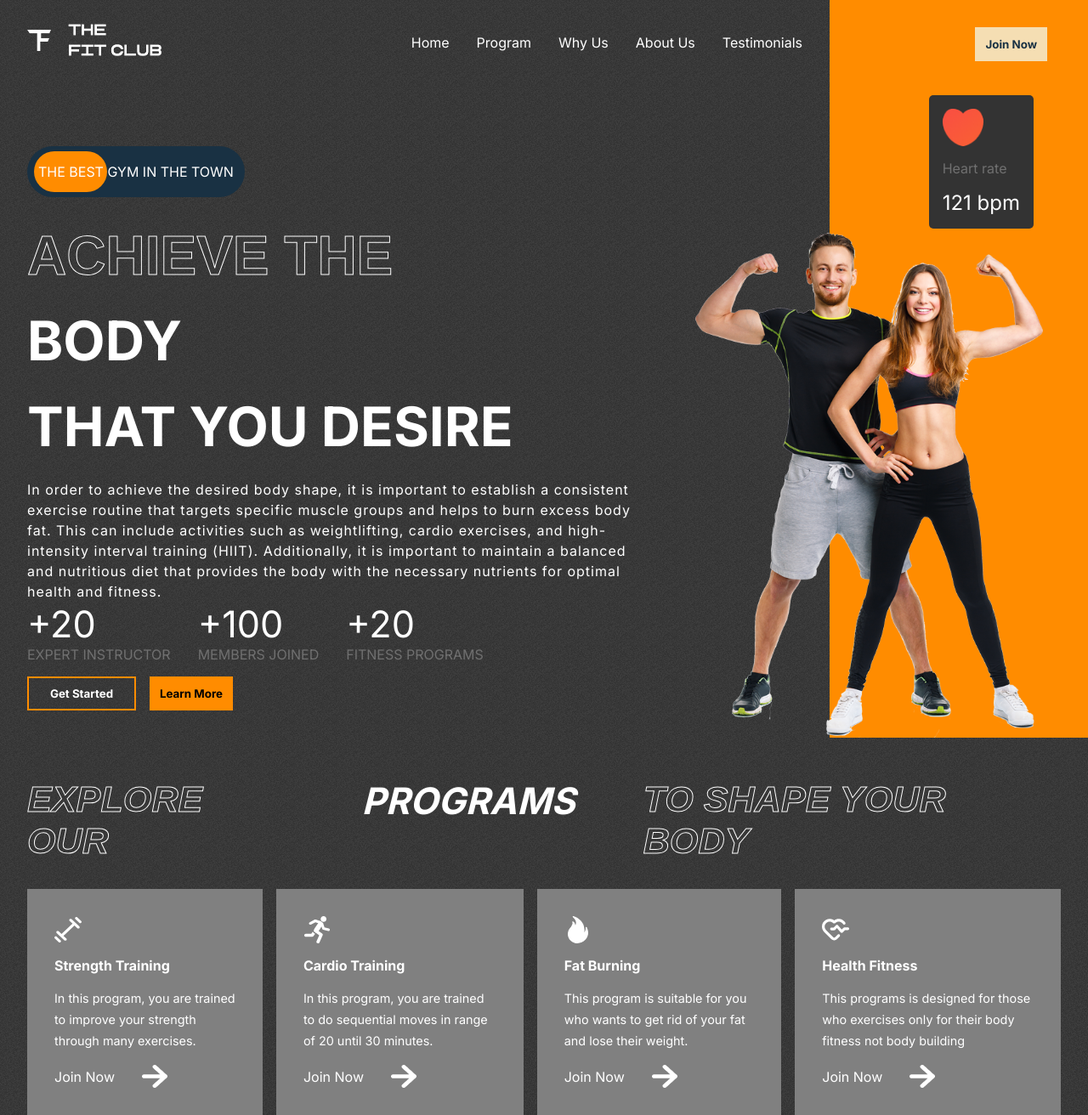
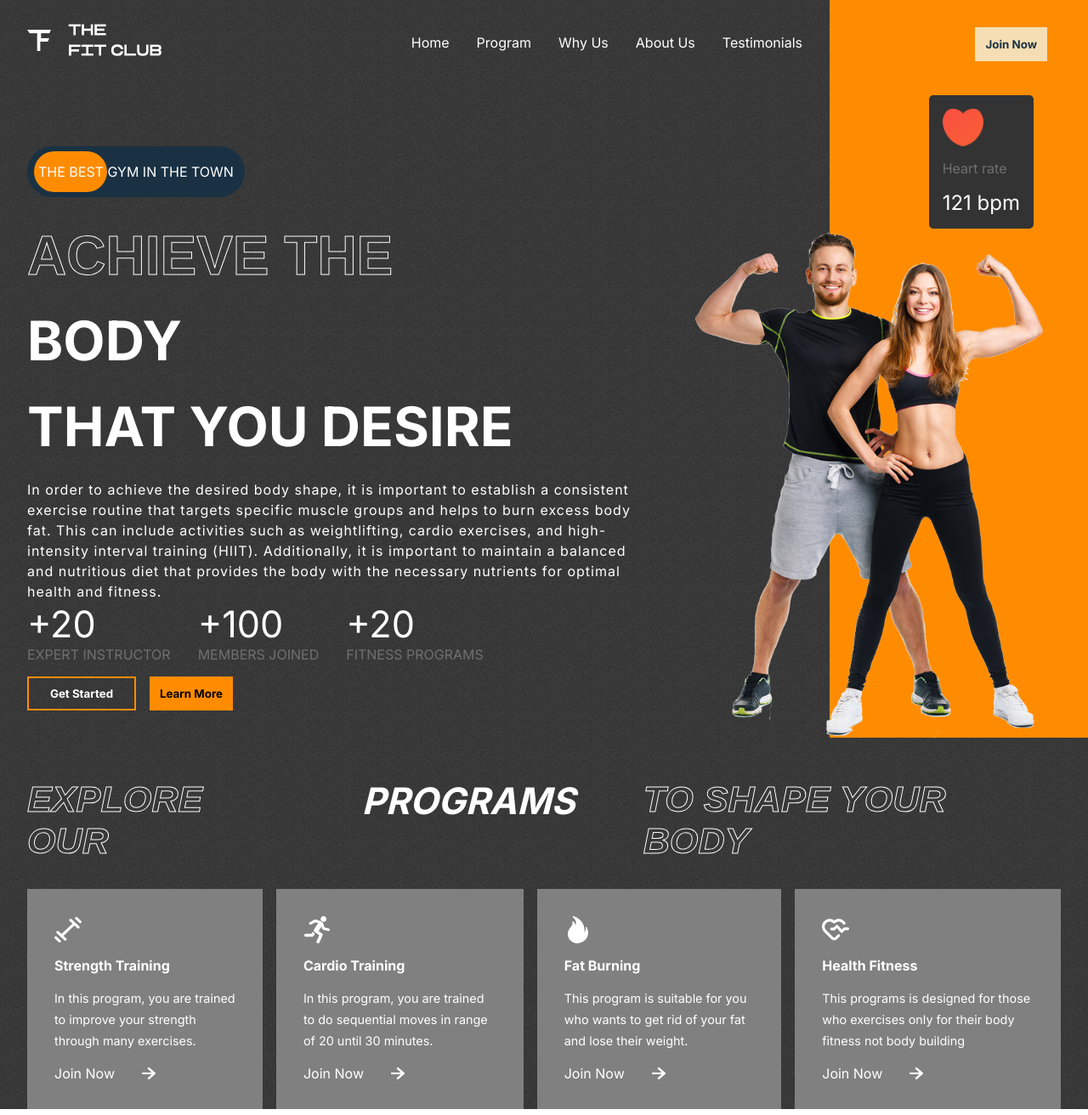
Before and after one commit to Akangbe/FitZone, a React (Create React App) app: page / in a window 1280 px wide. Shown: the whole page at 85% size. Built offline with nearby package versions, Linux system fonts and the light colour scheme.

Commit message:
categories fixed

```diff
--- a/src/App.css
+++ b/src/App.css
@@ -14,7 +14,7 @@
   --orange: #ff8c00;
   --darkGrey: #333333;
   --caloryCard: #555555;
-  --planCard: linear-gradient(210.41deg, #f44336, #ff9800);
+  --planCard: linear-gradient(210.14deg, #f44336, #ff9800);
   --appColor:  #212121;
 }
 
--- a/src/components/program/program.css
+++ b/src/components/program/program.css
@@ -48,3 +48,12 @@ gap: 1rem;
     align-items: center;
     gap: 2rem;
 }
+.join-now>img{
+    width: 1rem;
+}
+.category:hover{
+    background: var(--planCard);
+    /* background-color: ; */
+    /* background-color: var(--planCard); */
+    /* background:  linear-gradient(210deg, #f44336, #ff9800); */
+}
```
